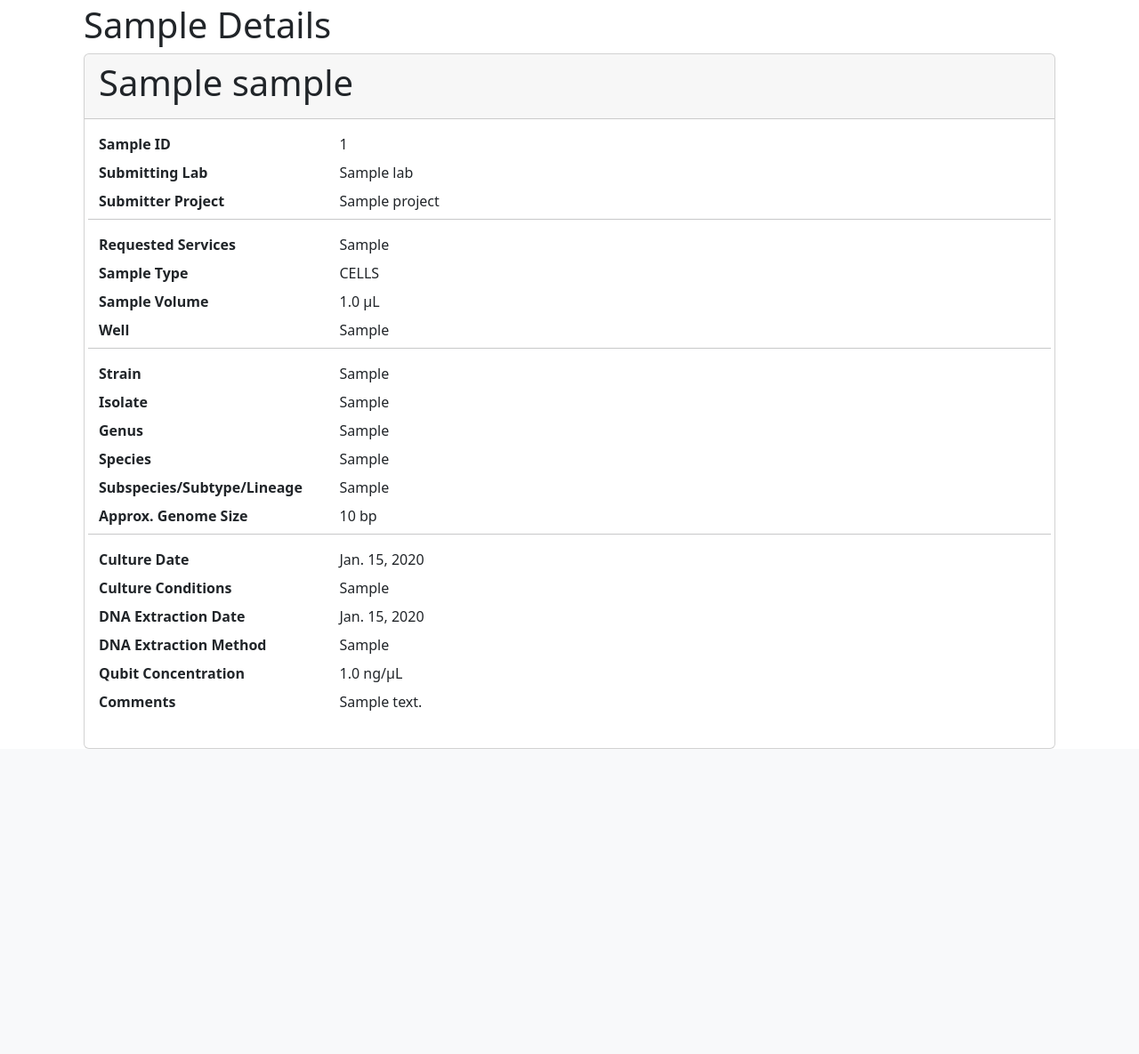
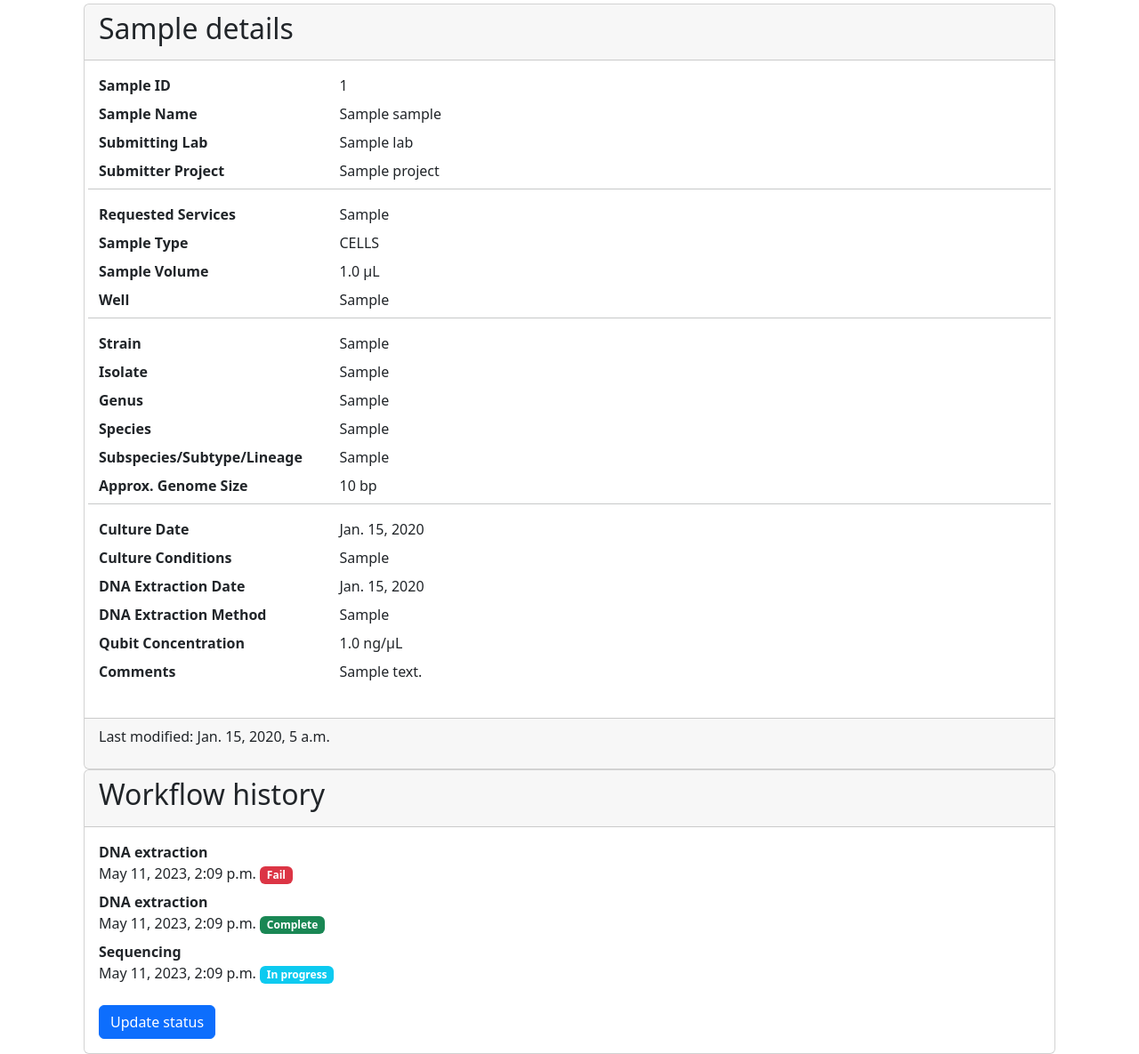
Before and after one commit to BFSSI-Bioinformatics-Lab/bmh_sample_tracker, a Django app: page /sample_database/1/ in a window 1280 px wide. Shown: the part 56-1241 px from the top of the page at 89% size. Before the commit the page ends 898 px from the top, so only its background shows below. Run offline with Django 4.2, Linux system fonts and the light colour scheme; tables that the repository leaves empty hold one stand-in row (values such as "Sample post"); parts of the project's set-up code (start-up, migrations or seed data) failed here and were passed over; some libraries are stand-ins or nearby versions.

Commit message:
mock up workflow details on sample details page

```diff
--- a/sample_database/templates/sample_database/sample_detail.html
+++ b/sample_database/templates/sample_database/sample_detail.html
@@ -1,14 +1,16 @@
 {% extends 'base.html' %} {% block content %}
 <div class="container">
-  <h1>Sample Details</h1>
   <div class="card">
     <div class="card-header">
-      <h1 class="card-title">{{ object.sample_name }}</h1>
+      <h2 class="card-title">Sample details</h2>
     </div>
     <div class="card-body">
       <dl class="row">
         <dt class="col-sm-3">Sample ID</dt>
         <dd class="col-sm-9">{{ sample.sample_id }}</dd>
+
+        <dt class="col-sm-3">Sample Name</dt>
+        <dd class="col-sm-9">{{ sample.sample_name }}</dd>
 
         {% if object.submitting_lab %}
         <dt class="col-sm-3">Submitting Lab</dt>
@@ -72,6 +74,35 @@
         <dd class="col-sm-9">{{ sample.comments }}</dd>
       </dl>
     </div>
+    <div class="card-footer">
+      <p>Last modified: {{ sample.modified }}</p>
+    </div>
+  </div>
+
+  <div class="card">
+    <div class="card-header">
+      <h2 class="card-title">Workflow history</h2>
+    </div>
+    <div class="card-body">
+      <dl class="row">
+        <dt>DNA extraction</dt>
+        <dd>
+          May 11, 2023, 2:09 p.m.
+          <span class="badge bg-danger">Fail</span>
+        </dd>
+        <dt>DNA extraction</dt>
+        <dd>
+          May 11, 2023, 2:09 p.m. <span class="badge bg-success">Complete</span>
+        </dd>
+        <dt>Sequencing</dt>
+        <dd>
+          May 11, 2023, 2:09 p.m. <span class="badge bg-info">In progress</span>
+        </dd>
+      </dl>
+      <a href="/sample_database/workflow_assignment/" class="btn btn-primary"
+        >Update status</a
+      >
+    </div>
   </div>
 </div>
 {% endblock %}
```
